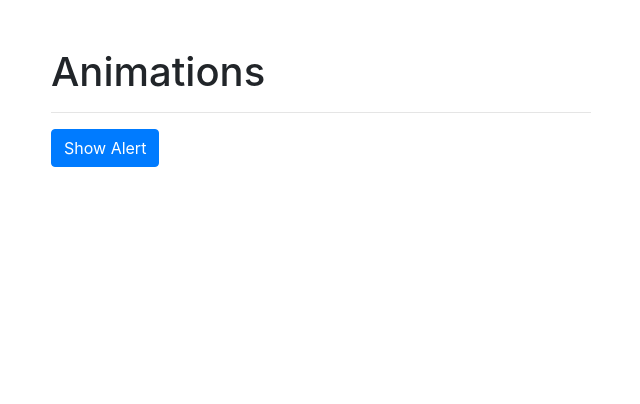
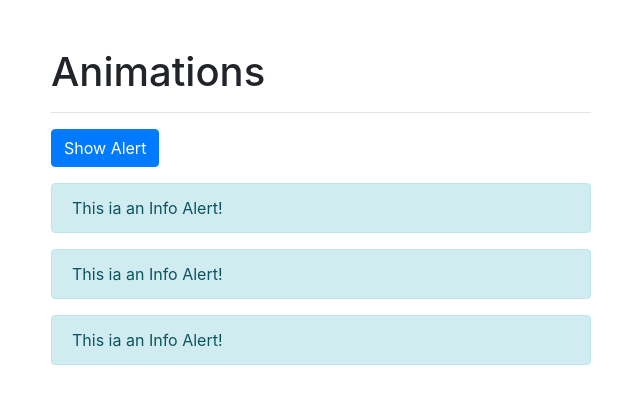
Before and after one commit to shishir75/VueJS---Animations-and-Transitions, a Vue app: page / in a window 1280 px wide. Shown: the top 404 px of the page, without its empty margins (319-959 px from the left). Built offline with nearby package versions, Linux system fonts and the light colour scheme.

Commit message:
Setting up an Initail (on-load) Animation

```diff
--- a/src/App.vue
+++ b/src/App.vue
@@ -17,6 +17,12 @@
                     </div>
                 </transition>
 
+                <transition name="fade" appear>
+                    <div class="alert alert-info mt-3" v-if="show">
+                        This ia an Info Alert!
+                    </div>
+                </transition>
+
             </div>
         </div>
 
@@ -29,7 +35,7 @@ export default {
     name: 'App',
     data() {
         return {
-            show: false
+            show: true
         }
     }
 
```
